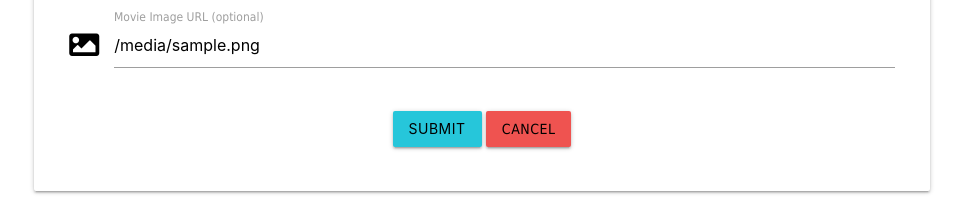
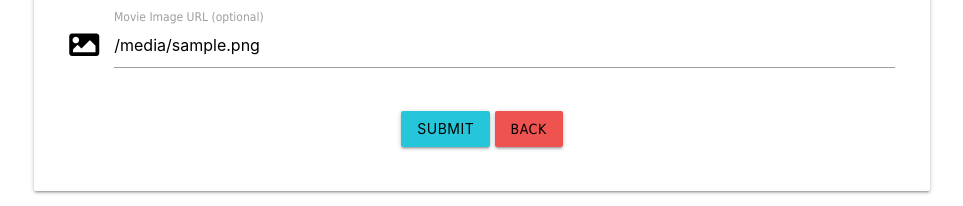
Before and after one commit to Code-Institute-Submissions/Dynjashik-MSP3-Movie-collection_OctREsub, a Flask app: template templates/edit_movie.html in a window 1280 px wide. Shown: the part 909-1115 px from the top of the page, without its empty margins (158-1121 px from the left). Run offline with Flask 2, Linux system fonts and the light colour scheme; the template is opened without the code that fills it: most values are stand-ins (such as "Sample title", 1, 10 or a date in 2020); some libraries are stand-ins or nearby versions.

Commit message:
Change cancel button to back button on edit movie page, cchange rediraction to single movie page

```diff
--- a/templates/edit_movie.html
+++ b/templates/edit_movie.html
@@ -87,7 +87,7 @@
             <div class="row">
                 <div class="col s12 center-align">
                     <button type="submit" class="btn cyan lighten-1 black-text">Submit</button>
-                    <a href="{{ url_for('movie_page') }}" class="btn red lighten-1 black-text">Cancel</a>
+                    <a href="{{url_for('single_movie_page', movie_id=movie._id)}}" class="btn red lighten-1 black-text">Back</a>
                 </div>
             </div>
         </form>
```
